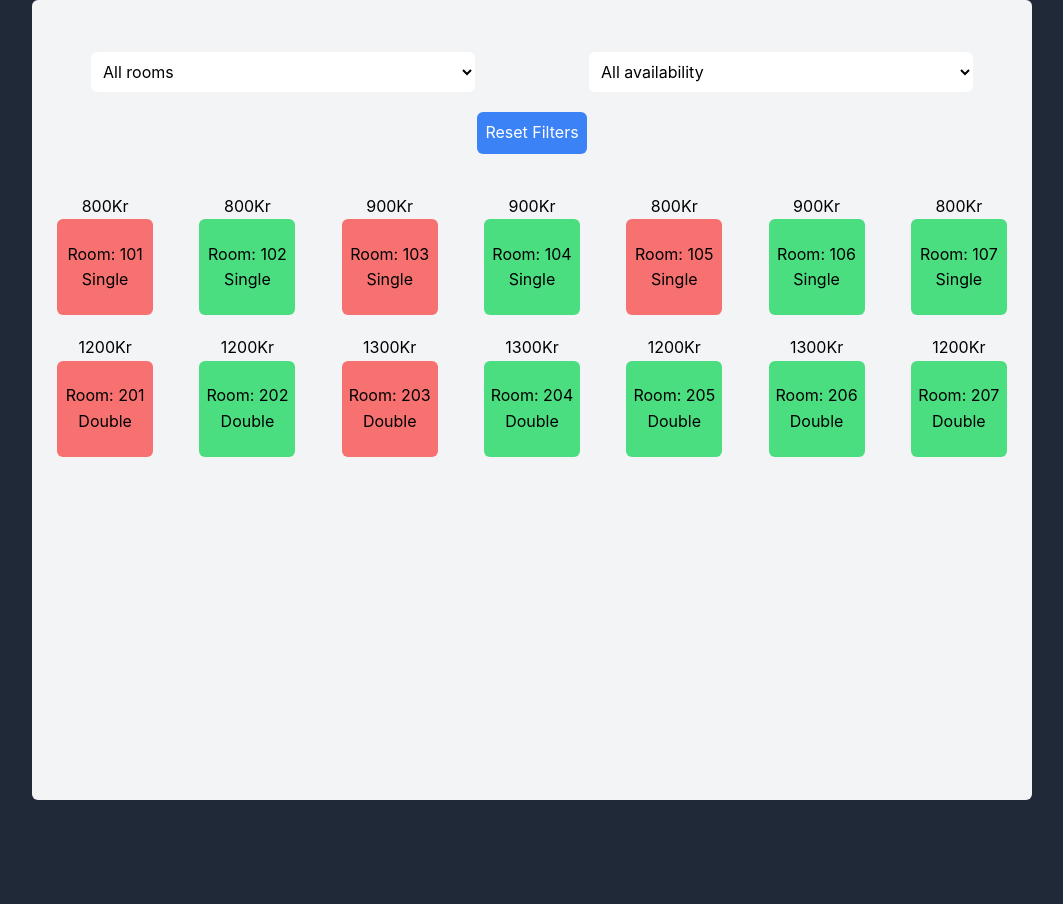
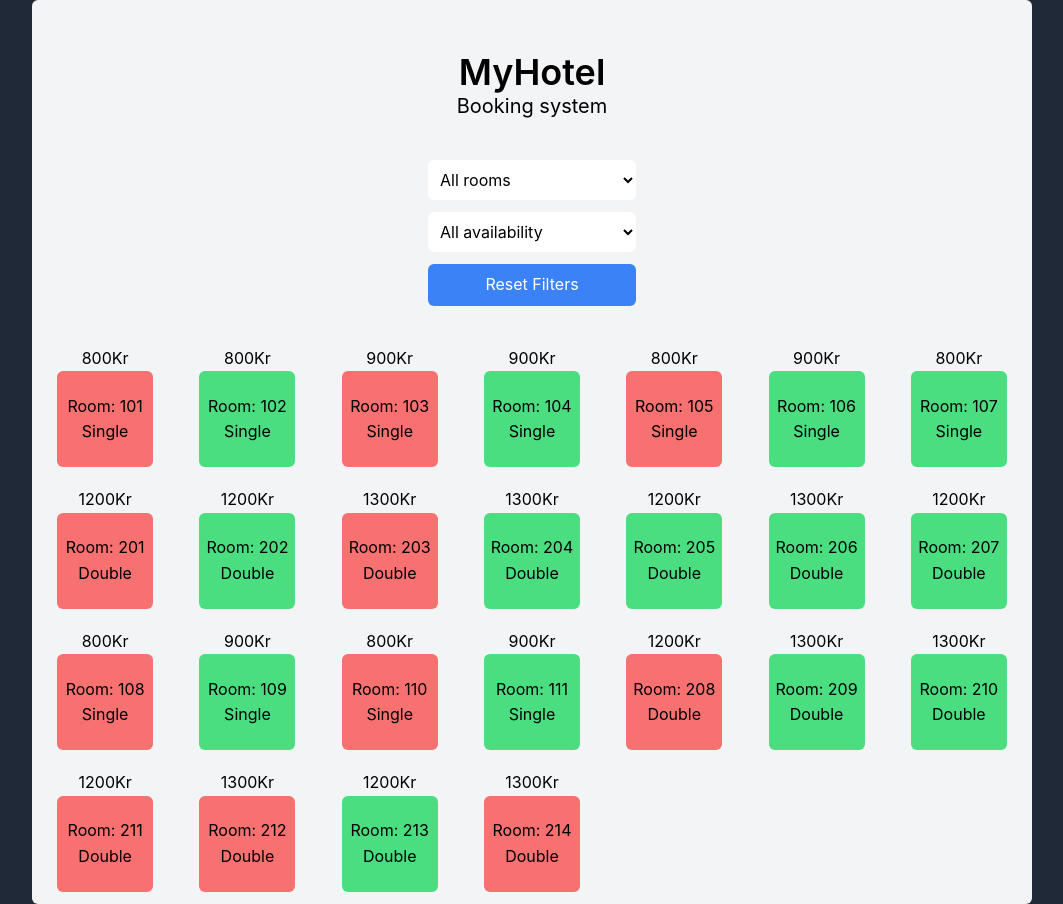
Before and after one commit to bLangved/MyHotel, a React (Vite) app: page / in a window 1280 px wide. Shown: the whole page, without its empty margins (108-1171 px from the left). Before the commit the page ends 800 px from the top, so only its background shows below. Built offline with nearby package versions, Linux system fonts and the light colour scheme.

Commit message:
Room view & Room details

```diff
--- a/package.json
+++ b/package.json
@@ -10,6 +10,9 @@
     "preview": "vite preview"
   },
   "dependencies": {
+    "@fortawesome/fontawesome-svg-core": "^6.5.2",
+    "@fortawesome/free-solid-svg-icons": "^6.5.2",
+    "@fortawesome/react-fontawesome": "^0.2.2",
     "react": "^16.14.0",
     "react-dom": "^16.14.0",
     "react-router-dom": "^6.24.0",
--- a/public/data/rooms.json
+++ b/public/data/rooms.json
@@ -141,6 +141,150 @@
       "isAvailable": true,
       "price": 1200,
       "bookings": []
+    },
+    {
+      "id": 15,
+      "category": "single",
+      "roomNumber": 108,
+      "isAvailable": false,
+      "price": 800,
+      "bookings": [
+        {
+          "customer": "Eva White",
+          "startDate": "2024-07-06",
+          "endDate": "2024-07-08"
+        },
+        {
+          "customer": "Frank Black",
+          "startDate": "2024-07-15",
+          "endDate": "2024-07-17"
+        }
+      ]
+    },
+    {
+      "id": 16,
+      "category": "single",
+      "roomNumber": 109,
+      "isAvailable": true,
+      "price": 900,
+      "bookings": []
+    },
+    {
+      "id": 17,
+      "category": "single",
+      "roomNumber": 110,
+      "isAvailable": false,
+      "price": 800,
+      "bookings": [
+        {
+          "customer": "Grace Lee",
+          "startDate": "2024-07-12",
+          "endDate": "2024-07-14"
+        }
+      ]
+    },
+    {
+      "id": 18,
+      "category": "single",
+      "roomNumber": 111,
+      "isAvailable": true,
+      "price": 900,
+      "bookings": []
+    },
+    {
+      "id": 19,
+      "category": "double",
+      "roomNumber": 208,
+      "isAvailable": false,
+      "price": 1200,
+      "bookings": [
+        {
+          "customer": "Helen Clark",
+          "startDate": "2024-07-03",
+          "endDate": "2024-07-05"
+        },
+        {
+          "customer": "Ivy Adams",
+          "startDate": "2024-07-20",
+          "endDate": "2024-07-22"
+        }
+      ]
+    },
+    {
+      "id": 20,
+      "category": "double",
+      "roomNumber": 209,
+      "isAvailable": true,
+      "price": 1300,
+      "bookings": []
+    },
+    {
+      "id": 21,
+      "category": "double",
+      "roomNumber": 210,
+      "isAvailable": true,
+      "price": 1300,
+      "bookings": []
+    },
+    {
+      "id": 22,
+      "category": "double",
+      "roomNumber": 211,
+      "isAvailable": false,
+      "price": 1200,
+      "bookings": [
+        {
+          "customer": "Jack King",
+          "startDate": "2024-07-18",
+          "endDate": "2024-07-20"
+        }
+      ]
+    },
+    {
+      "id": 23,
+      "category": "double",
+      "roomNumber": 212,
+      "isAvailable": false,
+      "price": 1300,
+      "bookings": [
+        {
+          "customer": "Karen Taylor",
+          "startDate": "2024-07-08",
+          "endDate": "2024-07-11"
+        }
+      ]
+    },
+    {
+      "id": 24,
+      "category": "double",
+      "roomNumber": 213,
+      "isAvailable": true,
+      "price": 1200,
+      "bookings": []
+    },
+    {
+      "id": 25,
+      "category": "double",
+      "roomNumber": 214,
+      "isAvailable": false,
+      "price": 1300,
+      "bookings": [
+        {
+          "customer": "Laura Bell",
+          "startDate": "2024-07-05",
+          "endDate": "2024-07-07"
+        },
+        {
+          "customer": "Mike Green",
+          "startDate": "2024-07-15",
+          "endDate": "2024-07-17"
+        },
+        {
+          "customer": "Nina Brown",
+          "startDate": "2024-07-25",
+          "endDate": "2024-07-27"
+        }
+      ]
     }
   ]
 }
--- a/src/App.jsx
+++ b/src/App.jsx
@@ -1,7 +1,7 @@
 import React from "react";
 import Layout from "./components/Layout";
-import { Route, Routes, Link, BrowserRouter } from "react-router-dom";
-import { Home, Room, RouteNotFound } from "./pages/";
+import { Route, Routes, BrowserRouter } from "react-router-dom";
+import { Home, Booking, RouteNotFound } from "./pages/";
 import "./styles/index.scss";
 
 function App() {
@@ -10,7 +10,7 @@ function App() {
       <Routes>
         <Route path="/" element={<Layout />}>
           <Route index element={<Home />} />
-          <Route path="room" element={<Room />} />
+          <Route path="/booking" element={<Booking />} />
           <Route path="*" element={<RouteNotFound />} />
         </Route>
       </Routes>
--- /dev/null
+++ b/src/components/Rooms/RoomList/RoomDetails/index.jsx
@@ -0,0 +1,76 @@
+import React from "react";
+import { FontAwesomeIcon } from "@fortawesome/react-fontawesome";
+import { faXmark } from "@fortawesome/free-solid-svg-icons";
+import { Link, useNavigate } from "react-router-dom";
+
+const RoomDetails = ({ room, hideBookingDetails }) => {
+  if (!room) {
+    return null;
+  }
+  const navigate = useNavigate();
+
+  const handleBookingClick = (roomData) => {
+    navigate(`/booking?booking=${roomData}`);
+  };
+
+  return (
+    <div className="flex flex-col sm:mt-10 p-3 border rounded-md z-10 fixed top-0 left-0 right-0 mx-auto bg-white max-w-4xl shadow sm:absolute h-full sm:h-64">
+      <header className="flex items-center mb-4">
+        <h2 className="text-xl font-bold">Room Details</h2>
+        <FontAwesomeIcon
+          icon={faXmark}
+          size="xl"
+          className="ms-auto cursor-pointer"
+          onClick={() => hideBookingDetails()}
+        />
+      </header>
+      <div className="grid grid-cols-1 sm:grid-cols-2 gap-3">
+        <div className="flex flex-col capitalize gap-2">
+          <p>
+            <strong>Room Number:</strong> {room.roomNumber}
+          </p>
+          <p>
+            <strong>Category:</strong> {room.category}
+          </p>
+          <p>
+            <strong>Price:</strong> {room.price}Kr
+          </p>
+          <p>
+            <strong>Availability:</strong>{" "}
+            {room.isAvailable ? "Available" : "Not Available"}
+          </p>
+          <Link
+            to={`/booking?booking=${encodeURIComponent(JSON.stringify(room))}`}
+            className="bg-blue-500 text-center text-white p-2 rounded-md mt-2 mb-2 w-36"
+          >
+            Book this room
+          </Link>
+        </div>
+        <div>
+          <h3 className="text-lg font-bold mb-2">Bookings</h3>
+          {room.bookings.length > 0 ? (
+            <ul className="sm:h-40 sm:max-h-40 overflow-y-scroll">
+              {room.bookings.map((booking, index) => (
+                <li key={index} className="mb-5 bg-gray-200 p-2 rounded-md">
+                  <p>
+                    <strong>Customer:</strong> {booking.customer}
+                  </p>
+                  <p>
+                    <strong>Start Date:</strong> {booking.startDate}
+                  </p>
+                  <p>
+                    <strong>End Date:</strong> {booking.endDate}
+                  </p>
+                </li>
+              ))}
+            </ul>
+          ) : (
+            <p>No bookings for this room.</p>
+          )}
+        </div>
+      </div>
+    </div>
+  );
+};
+
+export default RoomDetails;
--- a/src/components/Rooms/RoomList/index.jsx
+++ b/src/components/Rooms/RoomList/index.jsx
@@ -1,11 +1,13 @@
-import React, { useEffect, useState } from "react";
+import React, { useState } from "react";
 import useRooms from "../../../hooks/useRooms";
+import RoomDetails from "./RoomDetails";
 
 const RoomList = () => {
   const { rooms, loading, error } = useRooms("/data/rooms.json");
   const [selectedRoomType, setSelectedRoomType] = useState("All rooms");
   const [selectedRoomAvailability, setSelectedRoomAvailability] =
     useState("All availability");
+  const [bookingDetails, setBookingDetails] = useState(null);
 
   if (loading) {
     return <div>Loading...</div>;
@@ -42,15 +44,25 @@ const RoomList = () => {
 
   const filteredRooms = filterRooms();
 
+  const showBookingDetails = (roomData) => {
+    setBookingDetails(roomData);
+  };
+  const hideBookingDetails = () => {
+    setBookingDetails(null);
+  };
+
   return (
-    <div className="flex flex-col">
-      <header className="my-10 flex flex-col">
-        <div className="flex gap-5 mb-5">
+    <div className="flex flex-col relative">
+      <div className="text-center mt-10">
+        <h1 className="text-4xl font-semibold">MyHotel</h1>
+        <p className="text-xl">Booking system</p>
+      </div>
+      <header className="my-10 flex flex-col gap-3 mx-auto w-52">
         <select
           name="roomType"
           id="roomType"
           onChange={handleRoomTypeChange}
-            className="p-2 w-full max-w-sm h-10 rounded-md mx-auto bg-white"
+          className="p-2 max-w-sm h-10 rounded-md bg-white"
         >
           <option value="All rooms">All rooms</option>
           <option value="single">Single rooms</option>
@@ -60,16 +72,16 @@ const RoomList = () => {
           name="roomAvailability"
           id="roomAvailability"
           onChange={handleRoomAvailabilityChange}
-            className="p-2 w-full max-w-sm h-10 rounded-md mx-auto bg-white "
+          className="p-2 max-w-sm h-10 rounded-md bg-white "
         >
           <option value="All availability">All availability</option>
           <option value="isAvailable">Available</option>
           <option value="isNotAvailable">Not available</option>
         </select>
-        </div>
+
         <button
           onClick={resetFilters}
-          className="bg-blue-500 text-white px-2 py-2 rounded-md mx-auto hover:bg-blue-700 "
+          className="bg-blue-500 max-w-sm text-white px-2 py-2 rounded-md hover:bg-blue-700 "
         >
           Reset Filters
         </button>
@@ -78,7 +90,8 @@ const RoomList = () => {
         {filteredRooms.map((room) => (
           <li
             key={room.id}
-            className="group mx-auto capitalize cursor-pointer "
+            className="group mx-auto capitalize cursor-pointer"
+            onClick={() => showBookingDetails(room)}
           >
             <div className="text-center">{room.price}Kr</div>
             {room.isAvailable ? (
@@ -99,6 +112,12 @@ const RoomList = () => {
           </li>
         ))}
       </ul>
+      {bookingDetails && (
+        <RoomDetails
+          room={bookingDetails}
+          hideBookingDetails={hideBookingDetails}
+        />
+      )}
     </div>
   );
 };
--- /dev/null
+++ b/src/pages/Booking/index.jsx
@@ -0,0 +1,20 @@
+import React from "react";
+import { useLocation } from "react-router-dom";
+
+const useQuery = () => {
+  return new URLSearchParams(useLocation().search);
+};
+
+const Booking = () => {
+  const query = useQuery();
+  const booking = JSON.parse(decodeURIComponent(query.get("booking")));
+
+  return (
+    <div>
+      <h1>Room Page {booking.roomNumber}</h1>
+      <p>Room ID: {booking.price}</p>
+    </div>
+  );
+};
+
+export default Booking;
--- a/src/pages/Room/index.jsx
+++ /dev/null
@@ -1,12 +0,0 @@
-import React from "react";
-import RoomList from "../../components/Rooms/RoomList";
-function Room() {
-  return (
-    <>
-      <h1>Test</h1>
-      {/* <RoomList /> */}
-    </>
-  );
-}
-
-export default Room;
--- a/src/pages/index.jsx
+++ b/src/pages/index.jsx
@@ -1,3 +1,3 @@
 export { default as Home } from "./Home";
-export { default as Room } from "./Room";
+export { default as Booking } from "./Booking";
 export { default as RouteNotFound } from "./RouteNotFound";
```
Also changed, not shown: src/components/Rooms/RoomList/Booked/index.jsx (deleted), src/components/Rooms/RoomList/NotBooked/index.jsx (deleted), 1 other file (tests, documents, lock files or other folders). Lines whose indentation alone changed are shown as unchanged.
